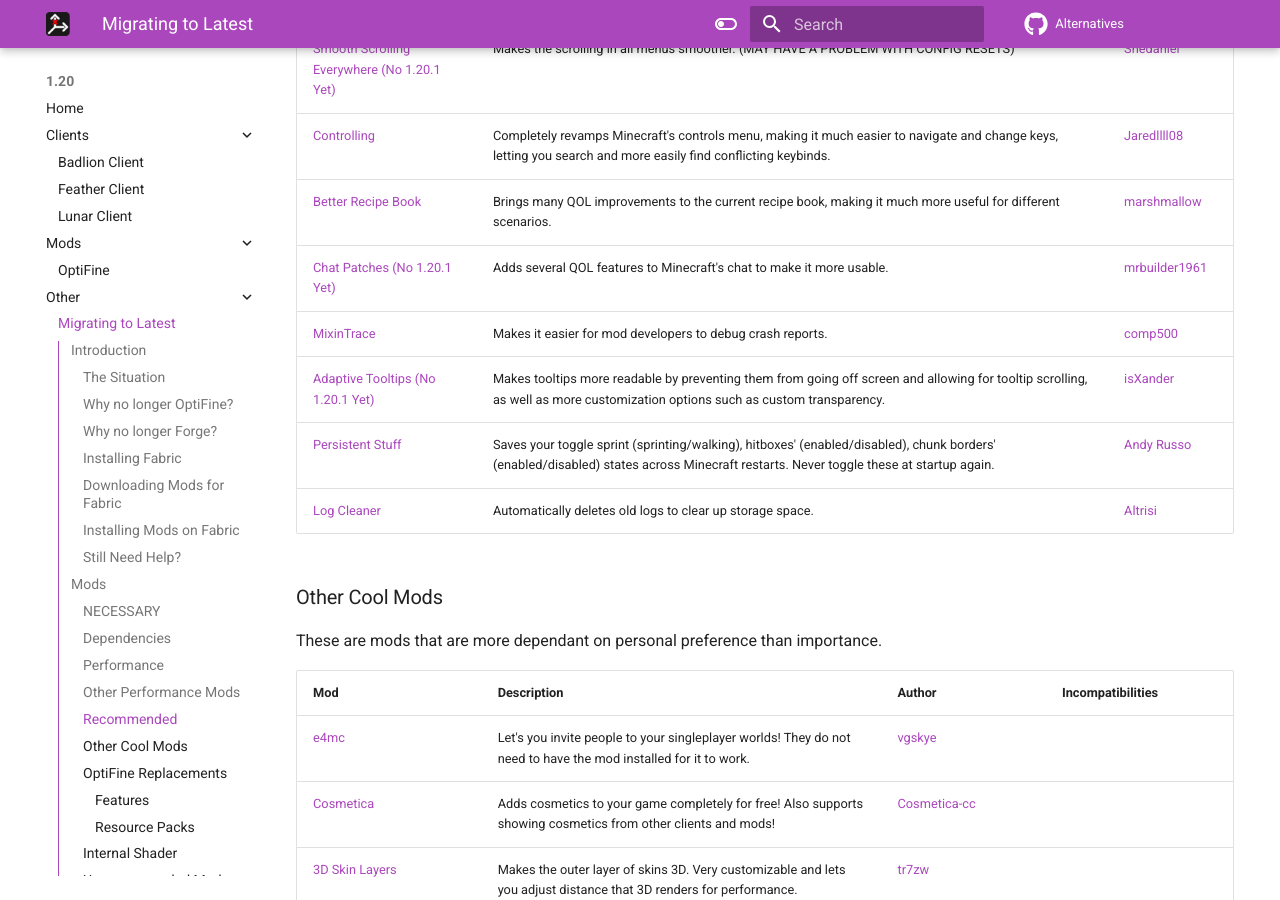
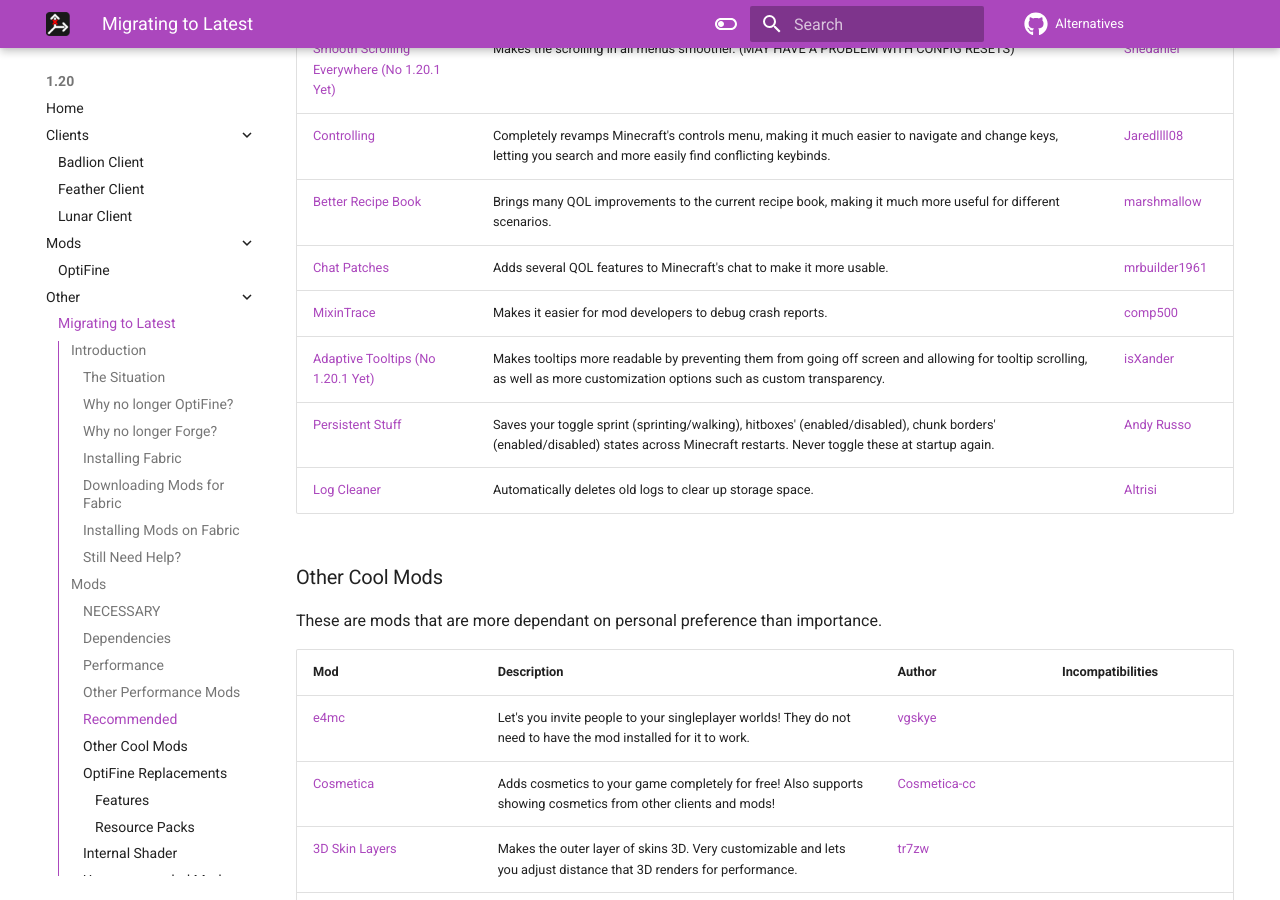
Before and after one commit to MicrocontrollersDev/Alternatives, an MkDocs documentation site: the page built from docs/latest/migrating.md, in a window 1280 px wide and 900 px high, scrolled down 4573 px. Built offline with MkDocs 1.6.1 and Material for MkDocs 9.7.7, drawn with Linux system fonts in a browser that asks for light colours; comment, search, counter and statistics services are not loaded.

Commit message:
chat patches update

```diff
--- a/docs/latest/migrating.md
+++ b/docs/latest/migrating.md
@@ -159,7 +159,7 @@
 | [Smooth Scrolling Everywhere (No 1.20.1 Yet)](https://www.curseforge.com/minecraft/mc-mods/smooth-scrolling-everywhere-fabric) | Makes the scrolling in all menus smoother. (MAY HAVE A PROBLEM WITH CONFIG RESETS) | [Shedaniel](https://github.com/shedaniel) |
 | [Controlling](https://modrinth.com/mod/controlling) | Completely revamps Minecraft's controls menu, making it much easier to navigate and change keys, letting you search and more easily find conflicting keybinds. | [Jaredllll08](https://github.com/jaredlll08) |
 | [Better Recipe Book](https://www.modrinth.com/mod/brb) | Brings many QOL improvements to the current recipe book, making it much more useful for different scenarios. | [marshmallow](https://github.com/mrshmllow) |
-| [Chat Patches (No 1.20.1 Yet)](https://modrinth.com/mod/chatpatches) | Adds several QOL features to Minecraft's chat to make it more usable. | [mrbuilder1961](https://github.com/mrbuilder1961) |
+| [Chat Patches](https://modrinth.com/mod/chatpatches) | Adds several QOL features to Minecraft's chat to make it more usable. | [mrbuilder1961](https://github.com/mrbuilder1961) |
 | [MixinTrace](https://modrinth.com/mod/mixintrace) | Makes it easier for mod developers to debug crash reports. | [comp500](https://github.com/comp500) |
 | [Adaptive Tooltips (No 1.20.1 Yet)](https://modrinth.com/mod/adaptive-tooltips) | Makes tooltips more readable by preventing them from going off screen and allowing for tooltip scrolling, as well as more customization options such as custom transparency. | [isXander](https://github.com/isXander) |
 | [Persistent Stuff](https://modrinth.com/mod/persistent-stuff) | Saves your toggle sprint (sprinting/walking), hitboxes' (enabled/disabled), chunk borders' (enabled/disabled) states across Minecraft restarts. Never toggle these at startup again. | [Andy Russo](https://github.com/AndyRusso) |
```
